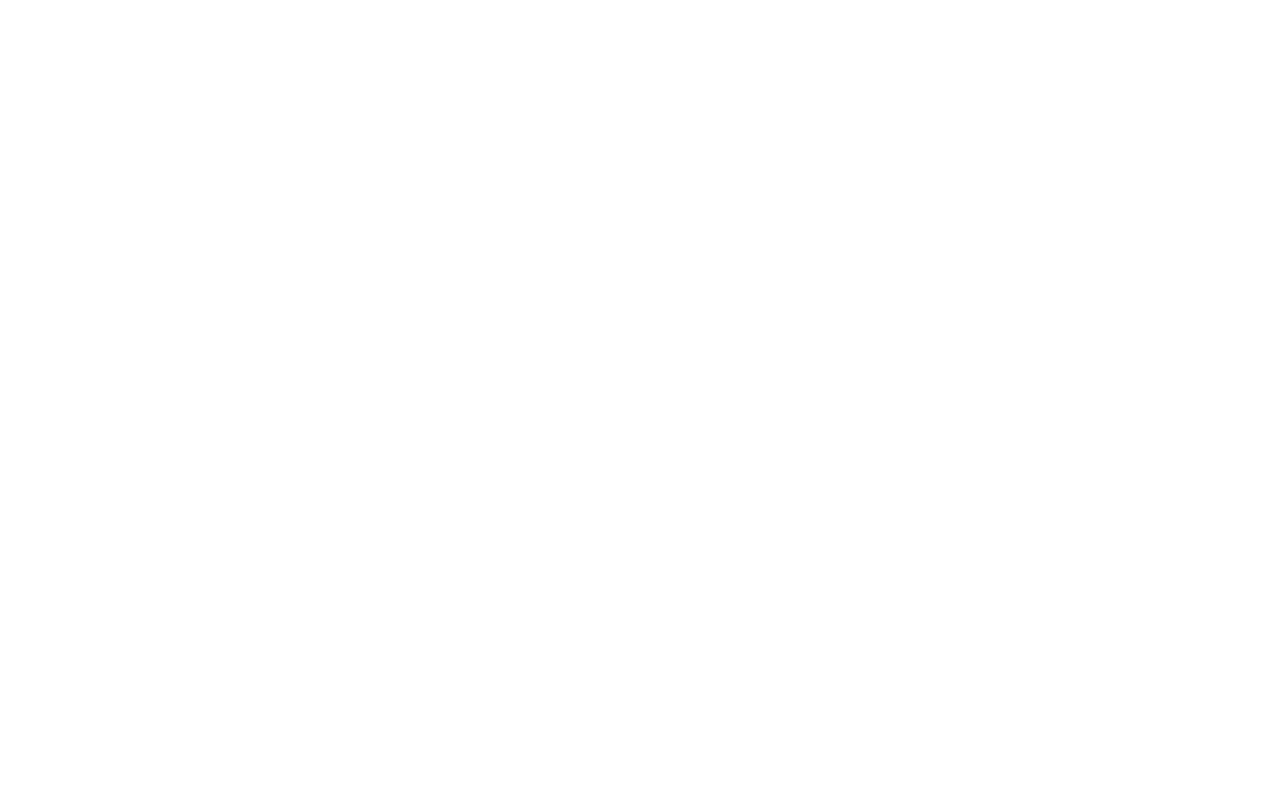
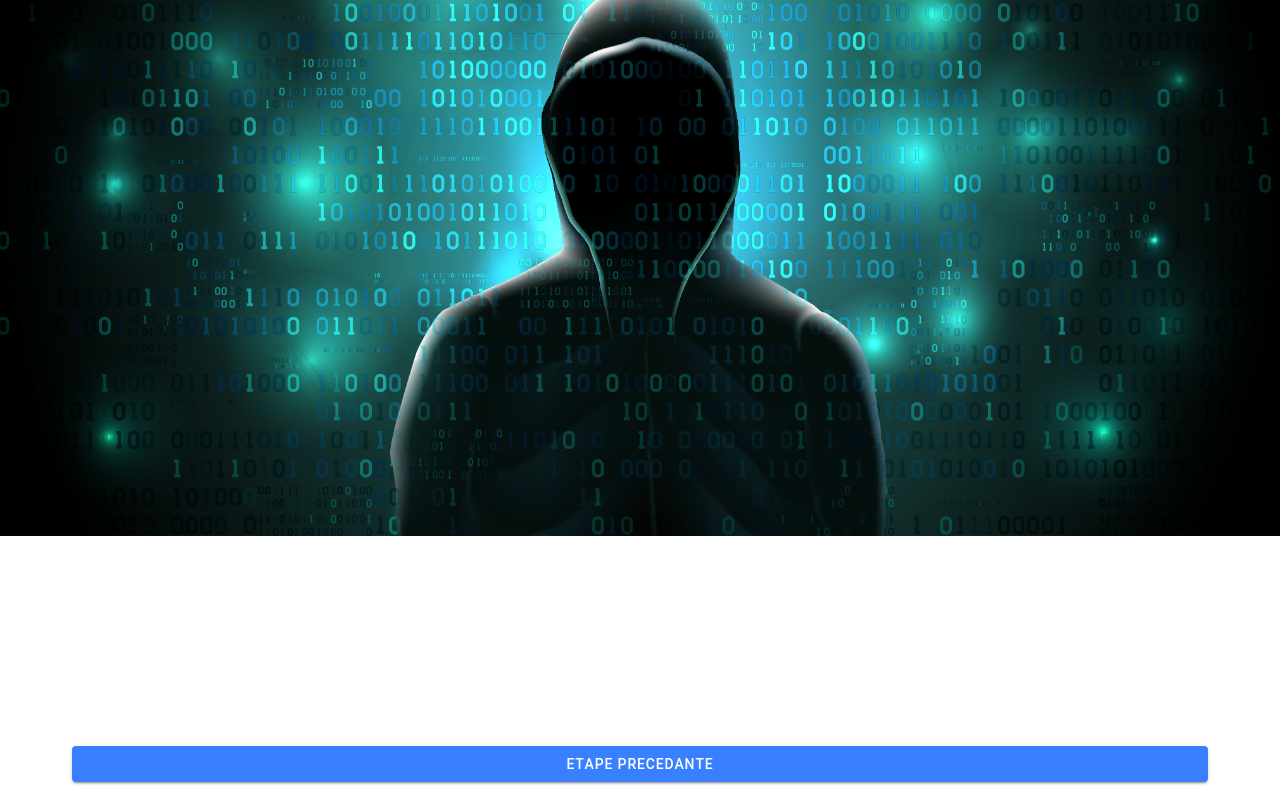
Before and after one commit to CNAM-CPN90-2021/JAM_treasure-hunt, a React (Create React App) app in the folder app/: page /intro in a window 1280 px wide. Built offline with nearby package versions, Linux system fonts and the light colour scheme.

Commit message:
Choose scenario, 1etap,2etap

```diff
--- a/app/src/App.tsx
+++ b/app/src/App.tsx
@@ -2,6 +2,8 @@ import { Redirect, Route } from 'react-router-dom';
 import { IonApp, IonRouterOutlet } from '@ionic/react';
 import { IonReactRouter } from '@ionic/react-router';
 import Home from './pages/Home';
+import Intro from './pages/Intro';
+import Text from './pages/Text';
 
 /* Core CSS required for Ionic components to work properly */
 import '@ionic/react/css/core.css';
@@ -32,6 +34,12 @@ const App: React.FC = () => (
         <Route exact path="/">
           <Redirect to="/home" />
         </Route>
+        <Route exact path="/intro">
+          <Intro />
+        </Route>
+        <Route exact path="/text">
+          <Text />
+        </Route>
       </IonRouterOutlet>
     </IonReactRouter>
   </IonApp>
--- a/app/src/components/ExploreContainer.css
+++ /dev/null
@@ -1,24 +0,0 @@
-.container {
-  text-align: center;
-  position: absolute;
-  left: 0;
-  right: 0;
-  top: 50%;
-  transform: translateY(-50%);
-}
-
-.container strong {
-  font-size: 20px;
-  line-height: 26px;
-}
-
-.container p {
-  font-size: 16px;
-  line-height: 22px;
-  color: #8c8c8c;
-  margin: 0;
-}
-
-.container a {
-  text-decoration: none;
-}
--- a/app/src/components/ExploreContainer.tsx
+++ /dev/null
@@ -1,14 +0,0 @@
-import './ExploreContainer.css';
-
-interface ContainerProps { }
-
-const ExploreContainer: React.FC<ContainerProps> = () => {
-  return (
-    <div className="container">
-      <strong>Ready to create an app?</strong>
-      <p>Start with Ionic <a target="_blank" rel="noopener noreferrer" href="https://ionicframework.com/docs/components">UI Components</a></p>
-    </div>
-  );
-};
-
-export default ExploreContainer;
--- /dev/null
+++ b/app/src/pages/ChooseScenario.css
@@ -0,0 +1,36 @@
+.container {
+  text-align: center;
+  position: absolute;
+  left: 0;
+  right: 0;
+  top: 50%;
+  transform: translateY(-50%);
+  display:flex;
+  flex-direction: column;
+}
+
+.container strong {
+  font-size: 20px;
+  line-height: 26px;
+}
+
+.button-scenario{
+  padding-right:70px;
+  padding-left:70px;
+  margin-top:20px;
+  text-align: center;
+}
+
+.intro-text{
+  font-size: 19px;
+  line-height: 20px;
+  margin:27px;
+  color: white;
+}
+
+.text{
+  font-size: 14px;
+  line-height: 20px;
+  margin:27px;
+  color: white;
+}
--- /dev/null
+++ b/app/src/pages/ChooseScenario.tsx
@@ -0,0 +1,18 @@
+import './ChooseScenario.css';
+import { IonButton } from '@ionic/react';
+
+
+interface ContainerProps { }
+
+const ChooseScenario: React.FC<ContainerProps> = () => {
+  return (
+    <div className="container">
+      <strong className="title-scenario">Please choose Scenario</strong>
+          <IonButton className="button-scenario" href="intro"> Scenario 1</IonButton>
+          <IonButton className="button-scenario" href="/intro">Scenario 2</IonButton>
+          <IonButton className="button-scenario" href="/intro">Scenario 3</IonButton>
+    </div>
+  );
+};
+
+export default ChooseScenario;
--- a/app/src/pages/Home.tsx
+++ b/app/src/pages/Home.tsx
@@ -1,5 +1,5 @@
 import { IonContent, IonHeader, IonPage, IonTitle, IonToolbar } from '@ionic/react';
-import ExploreContainer from '../components/ExploreContainer';
+import ChooseScenario from './ChooseScenario';
 import './Home.css';
 
 const Home: React.FC = () => {
@@ -7,7 +7,7 @@ const Home: React.FC = () => {
     <IonPage>
       <IonHeader>
         <IonToolbar>
-          <IonTitle>Blank</IonTitle>
+          <IonTitle>Treasure Hunt</IonTitle>
         </IonToolbar>
       </IonHeader>
       <IonContent fullscreen>
@@ -16,7 +16,7 @@ const Home: React.FC = () => {
             <IonTitle size="large">Blank</IonTitle>
           </IonToolbar>
         </IonHeader>
-        <ExploreContainer />
+        <ChooseScenario />
       </IonContent>
     </IonPage>
   );
--- /dev/null
+++ b/app/src/pages/Intro.tsx
@@ -0,0 +1,23 @@
+import './ChooseScenario.css';
+import HackerImage from './hacker.png';
+import { IonButton } from '@ionic/react';
+
+
+interface ContainerProps { }
+
+const Intro: React.FC<ContainerProps> = () => {
+  return (
+    <div className="container">
+        <img src={HackerImage}/>
+        <div className="intro-text">
+            <p>Une société est arrivée à injecter du code javascript dans le l'adn. La transmssion se fait par voie orale.</p>
+            <p>Et à l'exécution du code, tous les contamins trépassent</p>
+            <p>C'est à vous de trouver un moyen de déjouer ce code javascript !</p>
+      </div>
+      <IonButton className="button-scenario" href="home">Etape Precedante</IonButton>
+      <IonButton className="button-scenario" href="text">Etape Suivante</IonButton>
+    </div>
+  );
+};
+
+export default Intro;
--- /dev/null
+++ b/app/src/pages/Text.tsx
@@ -0,0 +1,22 @@
+import './ChooseScenario.css';
+import EnigmaImage from './enigma.png';
+import { IonButton } from '@ionic/react';
+
+
+interface ContainerProps { }
+
+const Text: React.FC<ContainerProps> = () => {
+  return (
+    <div className="container">
+        <img src={EnigmaImage} className="EnigmaImage"/>
+        <div className="text">
+            <p>Lorem ipsum dolor sit amet, consectetur adipiscing elit, sed do eiusmod tempor incididunt ut labore et dolore magna aliqua. Ut enim ad minim veniam, quis nostrud exercitation ullamco laboris nisi ut aliquip ex ea commodo consequat.</p>
+            <p> Duis aute irure dolor in reprehenderit in voluptate velit esse cillum dolore eu fugiat nulla pariatur. Excepteur sint occaecat cupidatat non proident, sunt in culpa qui officia deserunt mollit anim id est laborum</p>
+      </div>
+      <IonButton className="button-scenario" href="intro">Etape Precedante</IonButton>
+      <IonButton className="button-scenario" href="text">Etape Suivante</IonButton>
+    </div>
+  );
+};
+
+export default Text;
--- a/app/tsconfig.json
+++ b/app/tsconfig.json
@@ -10,7 +10,7 @@
     "skipLibCheck": true,
     "esModuleInterop": true,
     "allowSyntheticDefaultImports": true,
-    "strict": true,
+    "strict": false,
     "forceConsistentCasingInFileNames": true,
     "noFallthroughCasesInSwitch": true,
     "module": "esnext",
```
Also changed, not shown: app/src/pages/enigma.png (added), app/src/pages/hacker.png (added).
